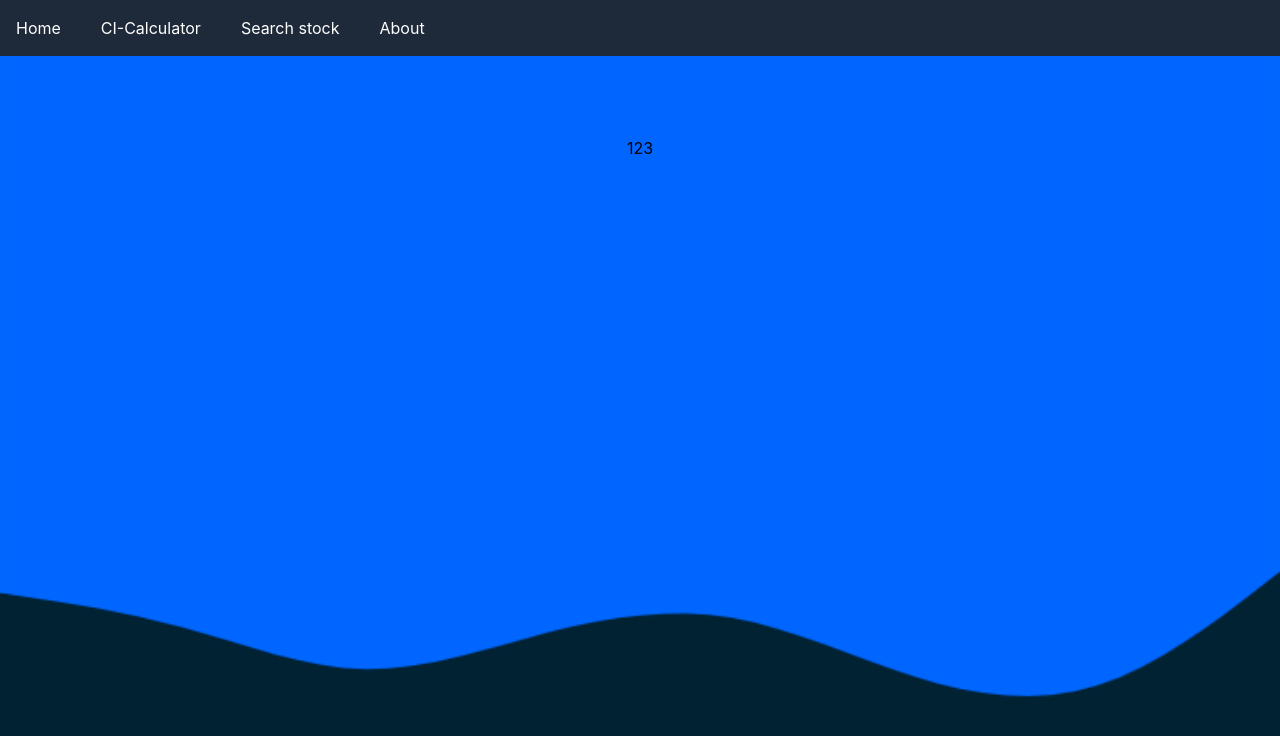
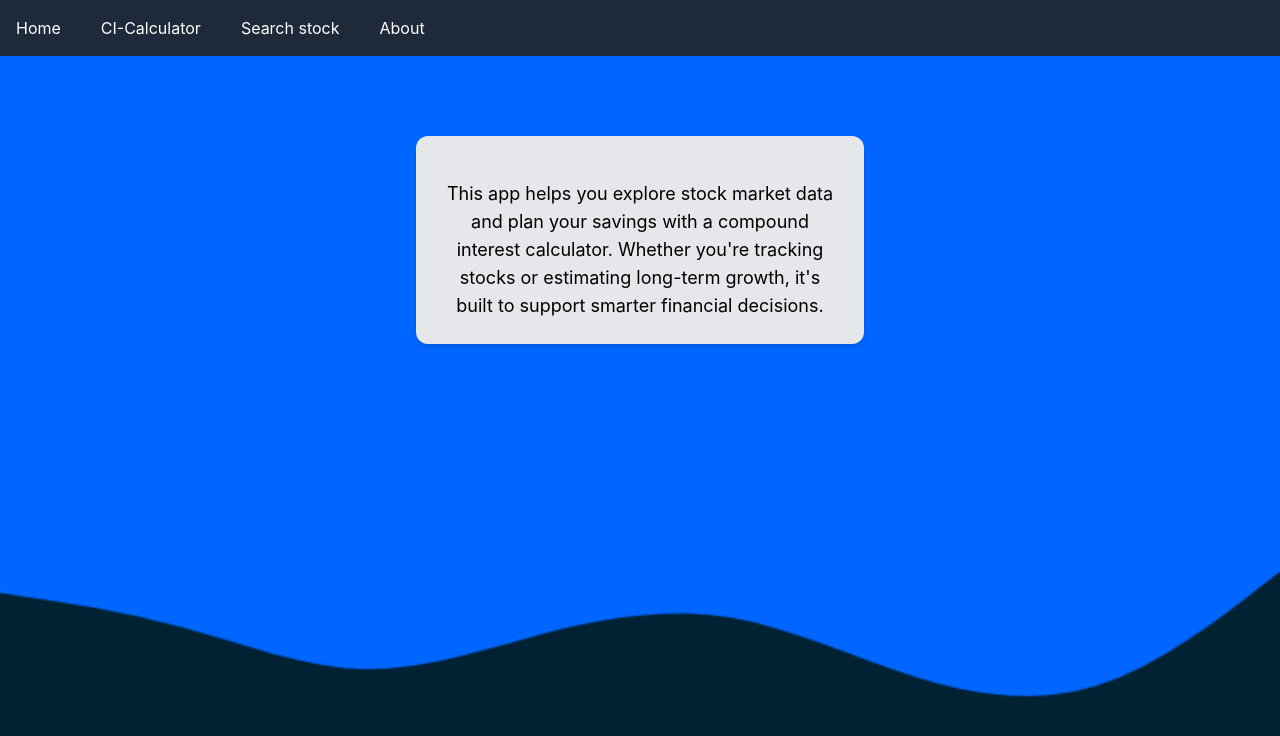
Before and after one commit to samuel-kar/react-finance, a React (Vite) app: page /about in a window 1280 px wide. Shown: the top 736 px of the page. Built offline with nearby package versions, Linux system fonts and the light colour scheme.

Commit message:
add text to about page

```diff
--- /dev/null
+++ b/src/components/Aboutinfo.tsx
@@ -0,0 +1,12 @@
+export const Aboutinfo = () => {
+  return (
+    <div className="bg-gray-200 rounded-xl p-6 shadow-md max-w-md w-full">
+      <p className="max-w-xl mx-auto text-center text-lg mt-5">
+        This app helps you explore stock market data and plan your savings with
+        a compound interest calculator. Whether you're tracking stocks or
+        estimating long-term growth, it's built to support smarter financial
+        decisions.
+      </p>
+    </div>
+  );
+};
--- a/src/routes/about.tsx
+++ b/src/routes/about.tsx
@@ -1,4 +1,5 @@
 import { createFileRoute } from "@tanstack/react-router";
+import { Aboutinfo } from "@/components/Aboutinfo";
 
 export const Route = createFileRoute("/about")({
   component: RouteComponent,
@@ -7,7 +8,7 @@ export const Route = createFileRoute("/about")({
 function RouteComponent() {
   return (
     <div className="flex justify-center mt-20 px-4">
-      <p>123</p>
+      <Aboutinfo />
     </div>
   );
 }
```
